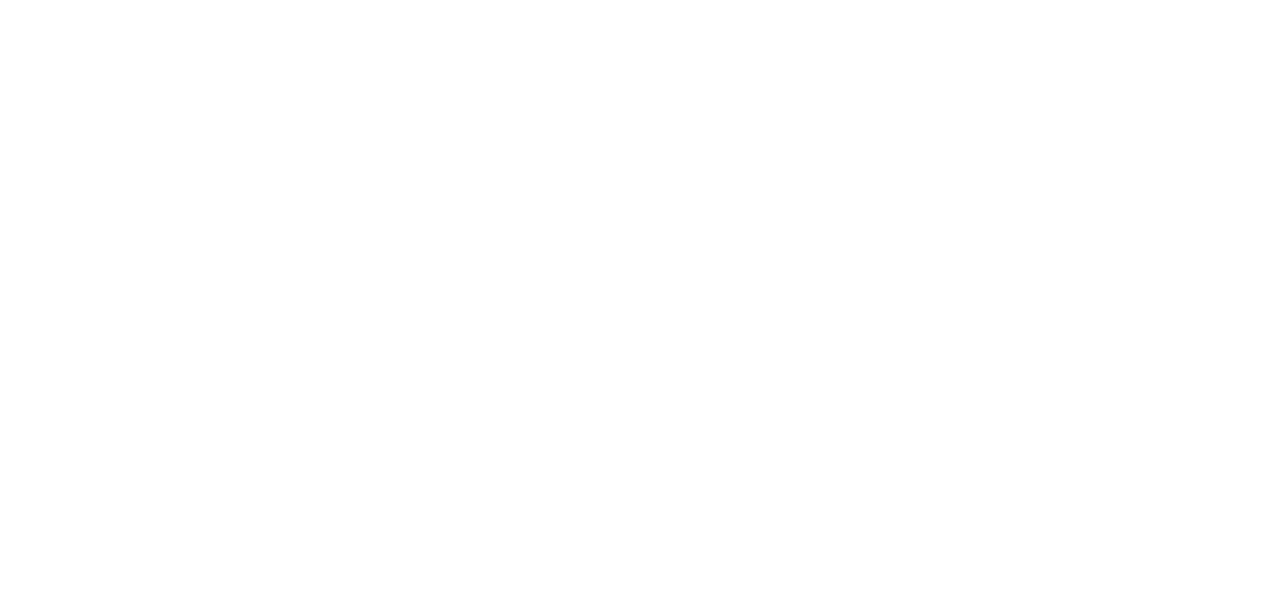
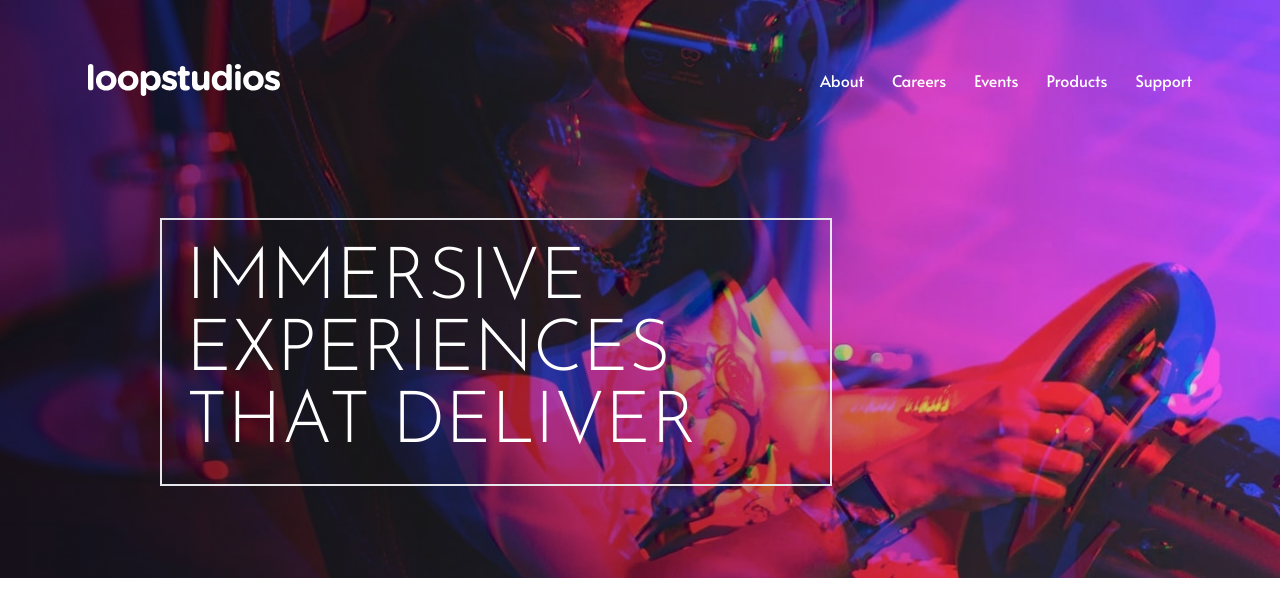
Before and after one commit to FrontendBy-GJ/loopstudios-landing-page, a React (Vite) app: page / in a window 1280 px wide. Shown: the top 616 px of the page. Built offline with nearby package versions, Linux system fonts and the light colour scheme.

Commit message:
feat: add Navbar and hero section to App

```diff
--- a/src/App.jsx
+++ b/src/App.jsx
@@ -1,7 +1,31 @@
 import Navbar from './components/Navbar';
+import heroDesktop from './assets/desktop/image-hero.jpg';
+import heroMobile from './assets/mobile/image-hero.jpg';
 
 function App() {
-  return <></>;
+  return (
+    <div className="mx-auto max-w-[1440px]">
+      <Navbar />
+      <main>
+        <section className="relative">
+          <div
+            aria-hidden="true"
+            className="absolute inset-0 hidden bg-gradient-to-r from-black/60 md:block"
+          />
+          <picture>
+            <source media="(min-width: 768px)" srcSet={heroDesktop} />
+            <img src={heroMobile} alt="Gamer playing racing simulator game" />
+          </picture>
+          <header className="absolute left-6 right-6 top-1/2 max-w-md -translate-y-1/2 border-2 p-5 lg:max-w-lg lg:p-6 xl:left-40 xl:top-[22rem] xl:max-w-2xl">
+            <h1 className="font-Josefin text-4xl uppercase text-white lg:text-5xl xl:text-7xl">
+              Immersive experiences <br className="hidden lg:block" /> that{' '}
+              <br className="md:hidden" /> deliver
+            </h1>
+          </header>
+        </section>
+      </main>
+    </div>
+  );
 }
 
 export default App;
```
